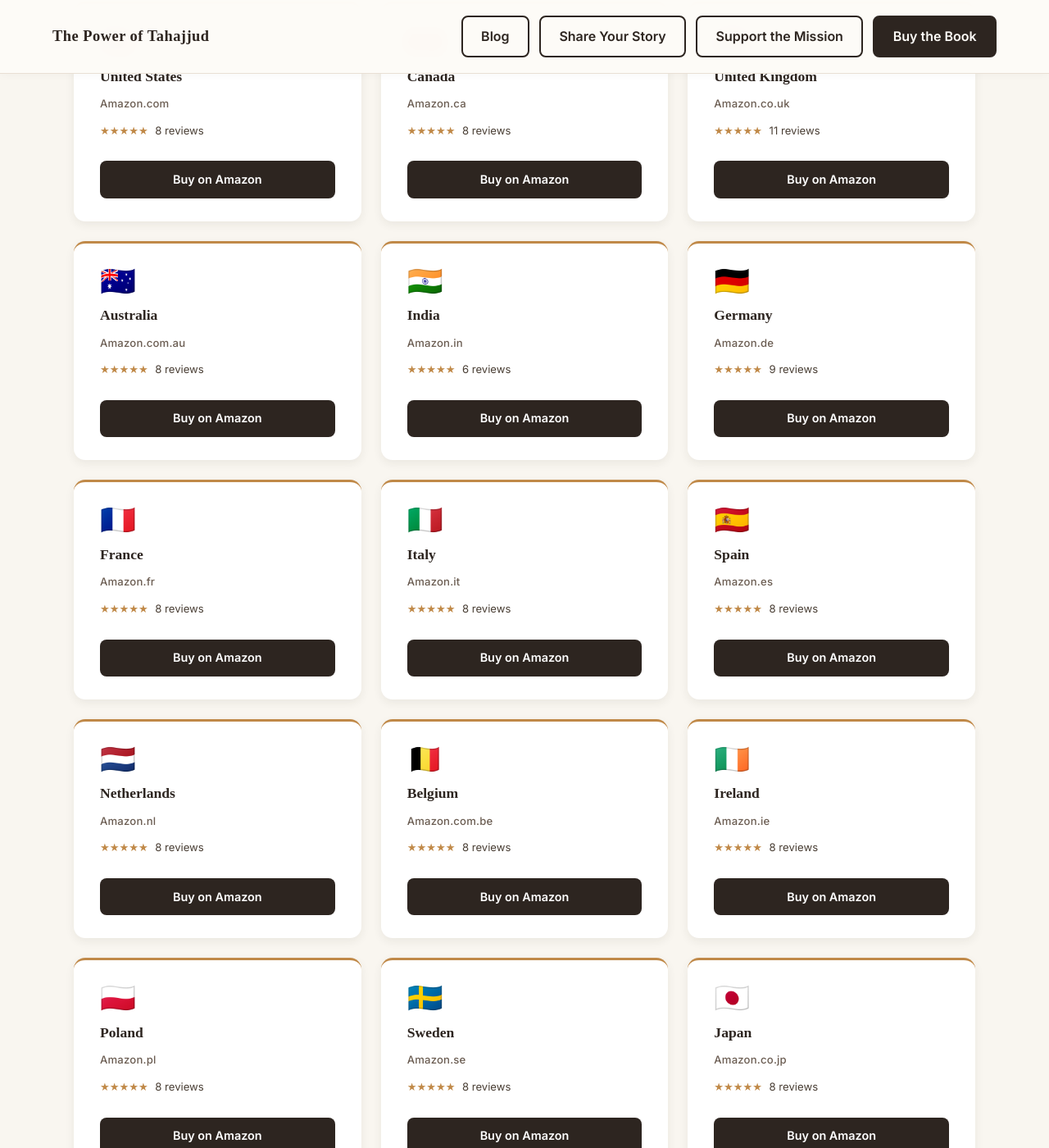
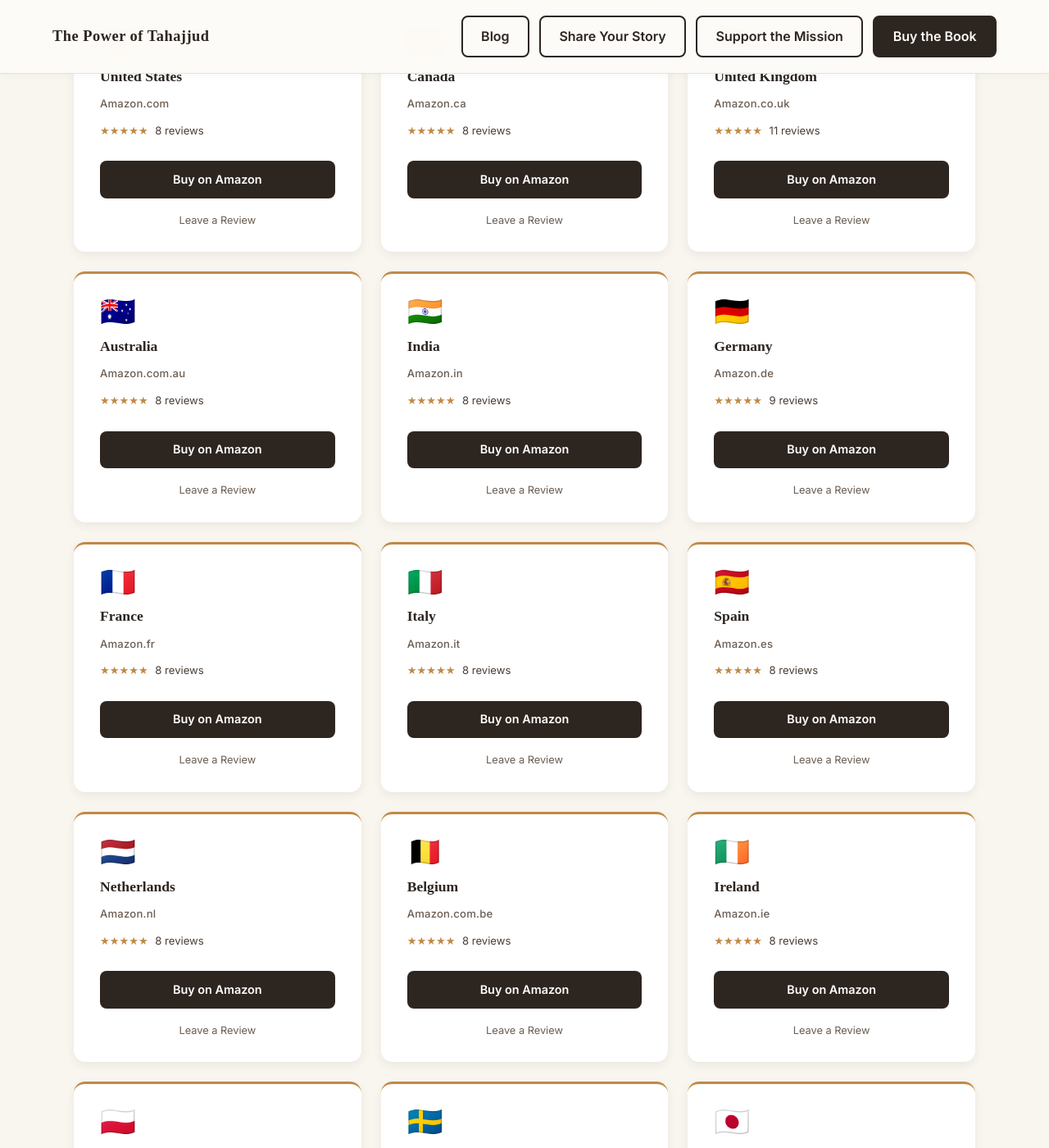
Before and after one commit to Omnitryx-Inc/tahajjud-fe-main, a Jekyll site: the page built from pages/get-the-book.html, in a window 1280 px wide and 1400 px high, scrolled down 454 px. Shown: the whole window at 82% size. Built offline with Jekyll 4.4.1, drawn with Linux system fonts in a browser that asks for light colours; some web fonts are replaced; some of the changed text lies outside the part shown.

Commit message:
adjustments

```diff
--- a/pages/download.html
+++ b/pages/download.html
@@ -635,7 +635,7 @@
                 If you enjoyed the book, we'd be incredibly grateful if you'd consider leaving a review
                 after you've read it — but no obligation!
             </p>
-            <a href="{{ site.amazon_review_url }}" target="_blank" class="ask-btn ask-btn-outline" onclick="gtag('event', 'click_leave_review', { 'button_location': 'download_asks' })">
+            <a href="/get-the-book/" class="ask-btn ask-btn-outline" onclick="gtag('event', 'click_leave_review', { 'button_location': 'download_asks' })">
                 Leave a Review
             </a>
         </div>
@@ -701,7 +701,7 @@
             found it useful — opens the door for thousands of people who haven't heard of
             it yet. If it resonated with you, we'd be incredibly grateful if you'd consider leaving one after you've read it.
         </p>
-        <a href="{{ site.amazon_review_url }}" target="_blank" class="review-btn" onclick="gtag('event', 'click_leave_review', { 'button_location': 'download_review_section' })">
+        <a href="/get-the-book/" class="review-btn" onclick="gtag('event', 'click_leave_review', { 'button_location': 'download_review_section' })">
             Leave a Review on Amazon
         </a>
     </div>
--- a/pages/get-the-book.html
+++ b/pages/get-the-book.html
@@ -175,6 +175,21 @@
     background: var(--gold-primary);
   }
 
+  .marketplace-review-link {
+    display: block;
+    text-align: center;
+    font-size: 0.8rem;
+    color: var(--text-light);
+    text-decoration: none;
+    margin-top: 0.6rem;
+    transition: color 0.2s ease;
+  }
+
+  .marketplace-review-link:hover {
+    color: var(--gold-primary);
+    text-decoration: underline;
+  }
+
   /* ── FAQ ── */
   .buy-faq {
     padding: clamp(4rem, 10vw, 7rem) 5%;
@@ -272,6 +287,8 @@
            onclick="gtag('event', 'click_buy_physical', { country: 'US', button_location: 'buy_page' });">
           Buy on Amazon
         </a>
+        <a href="https://www.amazon.com/dp/B0GNJBL9R6#customerReviews" class="marketplace-review-link" target="_blank" rel="noopener"
+           onclick="gtag('event', 'click_leave_review', { country: 'US', button_location: 'buy_page' });">Leave a Review</a>
       </div>
 
       <div class="marketplace-card">
@@ -284,6 +301,8 @@
            onclick="gtag('event', 'click_buy_physical', { country: 'CA', button_location: 'buy_page' });">
           Buy on Amazon
         </a>
+        <a href="https://www.amazon.ca/dp/B0GNJBL9R6#customerReviews" class="marketplace-review-link" target="_blank" rel="noopener"
+           onclick="gtag('event', 'click_leave_review', { country: 'CA', button_location: 'buy_page' });">Leave a Review</a>
       </div>
 
       <div class="marketplace-card">
@@ -296,6 +315,8 @@
            onclick="gtag('event', 'click_buy_physical', { country: 'UK', button_location: 'buy_page' });">
           Buy on Amazon
         </a>
+        <a href="https://www.amazon.co.uk/dp/B0GNJBL9R6#customerReviews" class="marketplace-review-link" target="_blank" rel="noopener"
+           onclick="gtag('event', 'click_leave_review', { country: 'UK', button_location: 'buy_page' });">Leave a Review</a>
       </div>
 
       <div class="marketplace-card">
@@ -308,18 +329,22 @@
            onclick="gtag('event', 'click_buy_physical', { country: 'AU', button_location: 'buy_page' });">
           Buy on Amazon
         </a>
+        <a href="https://www.amazon.com.au/dp/B0GNJBL9R6#customerReviews" class="marketplace-review-link" target="_blank" rel="noopener"
+           onclick="gtag('event', 'click_leave_review', { country: 'AU', button_location: 'buy_page' });">Leave a Review</a>
       </div>
 
       <div class="marketplace-card">
         <div class="marketplace-flag">🇮🇳</div>
         <div class="marketplace-country">India</div>
         <div class="marketplace-retailer">Amazon.in</div>
-        <div class="marketplace-reviews"><span class="stars">★★★★★</span> 6 reviews</div>
+        <div class="marketplace-reviews"><span class="stars">★★★★★</span> 8 reviews</div>
         <a href="https://www.amazon.in/dp/B0GNJBL9R6"
            class="marketplace-btn" target="_blank" rel="noopener"
            onclick="gtag('event', 'click_buy_physical', { country: 'IN', button_location: 'buy_page' });">
           Buy on Amazon
         </a>
+        <a href="https://www.amazon.in/dp/B0GNJBL9R6#customerReviews" class="marketplace-review-link" target="_blank" rel="noopener"
+           onclick="gtag('event', 'click_leave_review', { country: 'IN', button_location: 'buy_page' });">Leave a Review</a>
       </div>
 
       <div class="marketplace-card">
@@ -332,6 +357,8 @@
            onclick="gtag('event', 'click_buy_physical', { country: 'DE', button_location: 'buy_page' });">
           Buy on Amazon
         </a>
+        <a href="https://www.amazon.de/dp/B0GNJBL9R6#customerReviews" class="marketplace-review-link" target="_blank" rel="noopener"
+           onclick="gtag('event', 'click_leave_review', { country: 'DE', button_location: 'buy_page' });">Leave a Review</a>
       </div>
 
       <div class="marketplace-card">
@@ -344,6 +371,8 @@
            onclick="gtag('event', 'click_buy_physical', { country: 'FR', button_location: 'buy_page' });">
           Buy on Amazon
         </a>
+        <a href="https://www.amazon.fr/dp/B0GNJBL9R6#customerReviews" class="marketplace-review-link" target="_blank" rel="noopener"
+           onclick="gtag('event', 'click_leave_review', { country: 'FR', button_location: 'buy_page' });">Leave a Review</a>
       </div>
 
       <div class="marketplace-card">
@@ -356,6 +385,8 @@
            onclick="gtag('event', 'click_buy_physical', { country: 'IT', button_location: 'buy_page' });">
           Buy on Amazon
         </a>
+        <a href="https://www.amazon.it/dp/B0GNJBL9R6#customerReviews" class="marketplace-review-link" target="_blank" rel="noopener"
+           onclick="gtag('event', 'click_leave_review', { country: 'IT', button_location: 'buy_page' });">Leave a Review</a>
       </div>
 
       <div class="marketplace-card">
@@ -368,6 +399,8 @@
            onclick="gtag('event', 'click_buy_physical', { country: 'ES', button_location: 'buy_page' });">
           Buy on Amazon
         </a>
+        <a href="https://www.amazon.es/dp/B0GNJBL9R6#customerReviews" class="marketplace-review-link" target="_blank" rel="noopener"
+           onclick="gtag('event', 'click_leave_review', { country: 'ES', button_location: 'buy_page' });">Leave a Review</a>
       </div>
 
       <div class="marketplace-card">
@@ -380,6 +413,8 @@
            onclick="gtag('event', 'click_buy_physical', { country: 'NL', button_location: 'buy_page' });">
           Buy on Amazon
         </a>
+        <a href="https://www.amazon.nl/dp/B0GNJBL9R6#customerReviews" class="marketplace-review-link" target="_blank" rel="noopener"
+           onclick="gtag('event', 'click_leave_review', { country: 'NL', button_location: 'buy_page' });">Leave a Review</a>
       </div>
 
       <div class="marketplace-card">
@@ -392,6 +427,8 @@
            onclick="gtag('event', 'click_buy_physical', { country: 'BE', button_location: 'buy_page' });">
           Buy on Amazon
         </a>
+        <a href="https://www.amazon.com.be/dp/B0GNJBL9R6#customerReviews" class="marketplace-review-link" target="_blank" rel="noopener"
+           onclick="gtag('event', 'click_leave_review', { country: 'BE', button_location: 'buy_page' });">Leave a Review</a>
       </div>
 
       <div class="marketplace-card">
@@ -404,6 +441,8 @@
            onclick="gtag('event', 'click_buy_physical', { country: 'IE', button_location: 'buy_page' });">
           Buy on Amazon
         </a>
+        <a href="https://www.amazon.ie/dp/B0GNJBL9R6#customerReviews" class="marketplace-review-link" target="_blank" rel="noopener"
+           onclick="gtag('event', 'click_leave_review', { country: 'IE', button_location: 'buy_page' });">Leave a Review</a>
       </div>
 
       <div class="marketplace-card">
@@ -416,6 +455,8 @@
            onclick="gtag('event', 'click_buy_physical', { country: 'PL', button_location: 'buy_page' });">
           Buy on Amazon
         </a>
+        <a href="https://www.amazon.pl/dp/B0GNJBL9R6#customerReviews" class="marketplace-review-link" target="_blank" rel="noopener"
+           onclick="gtag('event', 'click_leave_review', { country: 'PL', button_location: 'buy_page' });">Leave a Review</a>
       </div>
 
       <div class="marketplace-card">
@@ -428,6 +469,8 @@
            onclick="gtag('event', 'click_buy_physical', { country: 'SE', button_location: 'buy_page' });">
           Buy on Amazon
         </a>
+        <a href="https://www.amazon.se/dp/B0GNJBL9R6#customerReviews" class="marketplace-review-link" target="_blank" rel="noopener"
+           onclick="gtag('event', 'click_leave_review', { country: 'SE', button_location: 'buy_page' });">Leave a Review</a>
       </div>
 
       <div class="marketplace-card">
@@ -440,6 +483,8 @@
            onclick="gtag('event', 'click_buy_physical', { country: 'JP', button_location: 'buy_page' });">
           Buy on Amazon
         </a>
+        <a href="https://www.amazon.co.jp/dp/B0GNJBL9R6#customerReviews" class="marketplace-review-link" target="_blank" rel="noopener"
+           onclick="gtag('event', 'click_leave_review', { country: 'JP', button_location: 'buy_page' });">Leave a Review</a>
       </div>
 
     </div>
```
